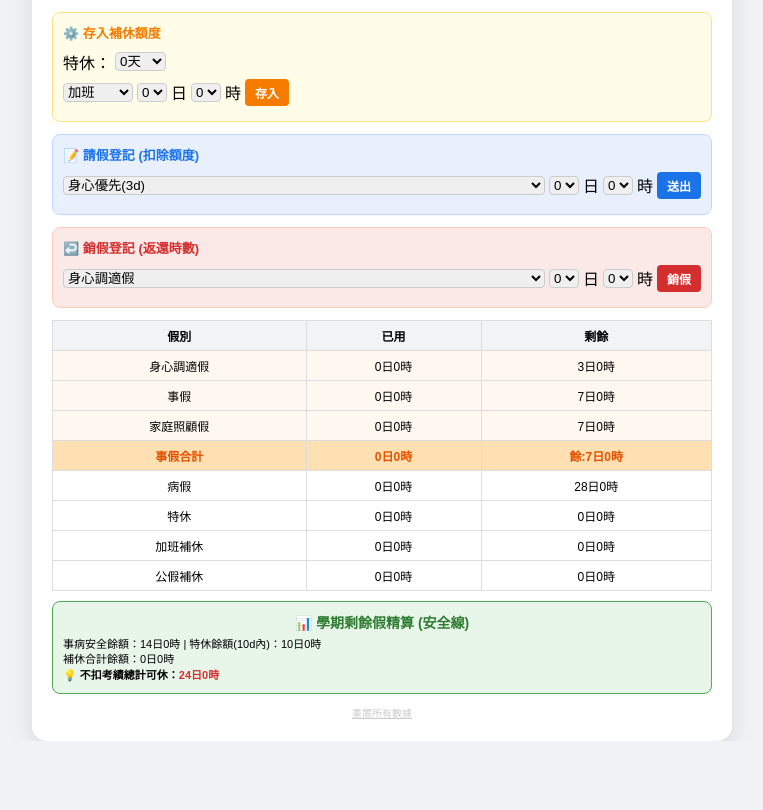
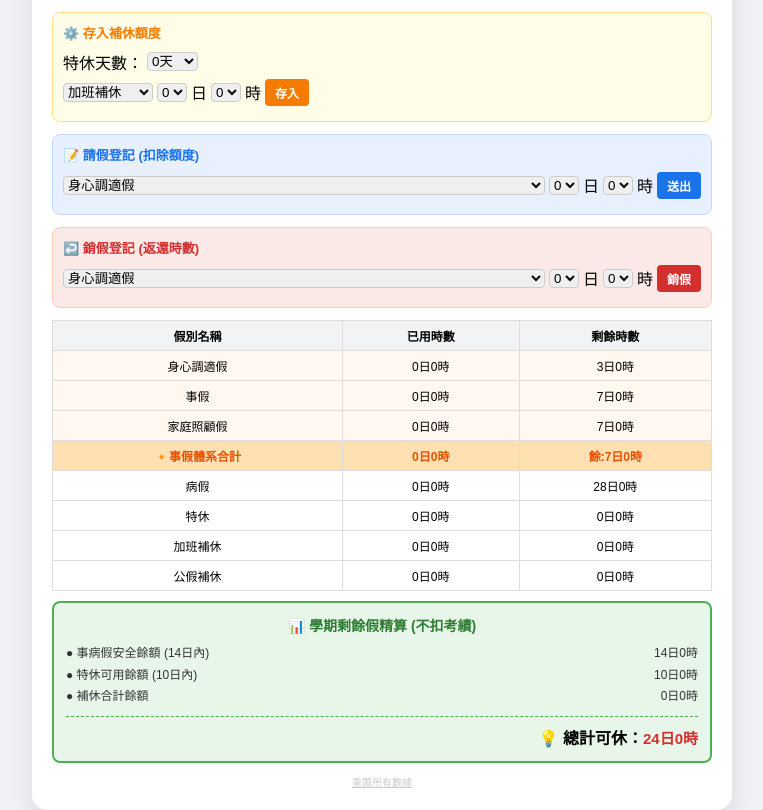
Before and after one commit to asdfzxcv0911/Teacher-leave-management1, a plain HTML site: page index.html in a window 1280 px wide. Shown: the part 90-900 px from the top of the page, without its empty margins (258-1021 px from the left). Before the commit the page ends 831 px from the top, so only its background shows below. Drawn offline with Linux system fonts and the light colour scheme.

Commit message:
Add files via upload

```diff
--- a/index.html
+++ b/index.html
@@ -44,9 +44,9 @@
         h2 { color: #202124; text-align: center; margin-bottom: 15px; border-bottom: 2px solid #eee; padding-bottom: 10px; }
 
         .section { padding: 10px; border-radius: 8px; margin-bottom: 12px; border: 1px solid #ddd; }
-        .setup-bg { background: #fffde7; border-color: #ffe082; } /* 存入補休-黃 */
-        .apply-bg { background: #e8f0fe; border-color: #c2d7ff; } /* 請假登記-藍 */
-        .cancel-bg { background: #fbe9e7; border-color: #ffccbc; } /* 銷假登記-紅 */
+        .setup-bg { background: #fffde7; border-color: #ffe082; } /* 存入補休 */
+        .apply-bg { background: #e8f0fe; border-color: #c2d7ff; } /* 請假登記 */
+        .cancel-bg { background: #fbe9e7; border-color: #ffccbc; } /* 銷假登記 */
 
         .section-title { font-weight: bold; margin-bottom: 8px; display: block; font-size: 13px; }
         .setup-row { display: flex; gap: 4px; align-items: center; margin-bottom: 5px; }
@@ -64,9 +64,10 @@
         .personal-group-row { background-color: #fff8f0 !important; }
         .personal-summary-row { background-color: #ffe0b2 !important; font-weight: bold; color: #e65100; }
 
-        .final-analysis-card { background-color: #e8f5e9; border: 1px solid #4caf50; padding: 10px; border-radius: 8px; margin-top: 10px; }
-        .analysis-title { color: #2e7d32; font-size: 14px; font-weight: bold; margin-bottom: 5px; display: block; text-align: center; }
-        .highlight-num { color: #d32f2f; font-weight: bold; }
+        .final-analysis-card { background-color: #e8f5e9; border: 2px solid #4caf50; padding: 12px; border-radius: 8px; margin-top: 10px; }
+        .analysis-title { color: #2e7d32; font-size: 14px; font-weight: bold; margin-bottom: 8px; display: block; text-align: center; }
+        .analysis-line { font-size: 12px; line-height: 1.8; color: #333; display: flex; justify-content: space-between; }
+        .highlight-num { color: #d32f2f; font-weight: bold; font-size: 15px; }
 
         .btn-reset { width: 100%; background: none; color: #ccc; border: none; cursor: pointer; margin-top: 10px; font-size: 10px; text-decoration: underline; }
     </style>
@@ -79,14 +80,17 @@
     <div class="section setup-bg">
         <span class="section-title" style="color:#f57c00;">⚙️ 存入補休額度</span>
         <div class="setup-row">
-            <label>特休：</label>
+            <label>特休天數：</label>
             <select id="annualLeaveInput" onchange="updateLimits()">
                 <option value="0">0天</option><option value="7">7天</option><option value="14">14天</option>
                 <option value="21">21天</option><option value="28">28天</option><option value="30">30天</option>
             </select>
         </div>
         <div class="setup-row">
-            <select id="compType" style="width:70px;"><option value="加班補休">加班</option><option value="公假補休">公假</option></select>
+            <select id="compType" style="width:90px;">
+                <option value="加班補休">加班補休</option>
+                <option value="公假補休">公假補休</option>
+            </select>
             <select id="addDays"></select>日
             <select id="addHours"></select>時
             <button class="btn btn-add" onclick="addCompLimit()">存入</button>
@@ -97,10 +101,13 @@
         <span class="section-title" style="color:#1a73e8;">📝 請假登記 (扣除額度)</span>
         <div class="setup-row">
             <select id="leaveType" style="flex-grow:1;">
-                <option value="身心調適假">身心優先(3d)</option>
-                <option value="事假">事假</option><option value="家庭照顧假">家照</option>
-                <option value="病假">病假</option><option value="特休">特休</option>
-                <option value="加班補休">加補</option><option value="公假補休">公補</option>
+                <option value="身心調適假">身心調適假</option>
+                <option value="事假">事假</option>
+                <option value="家庭照顧假">家庭照顧假</option>
+                <option value="病假">病假</option>
+                <option value="特休">特休</option>
+                <option value="加班補休">加班補休</option>
+                <option value="公假補休">公假補休</option>
             </select>
             <select id="leaveDays"></select>日
             <select id="leaveHours"></select>時
@@ -113,9 +120,12 @@
         <div class="setup-row">
             <select id="cancelType" style="flex-grow:1;">
                 <option value="身心調適假">身心調適假</option>
-                <option value="事假">事假</option><option value="家庭照顧假">家庭照顧假</option>
-                <option value="病假">病假</option><option value="特休">特休</option>
-                <option value="加班補休">加班補休</option><option value="公假補休">公假補休</option>
+                <option value="事假">事假</option>
+                <option value="家庭照顧假">家庭照顧假</option>
+                <option value="病假">病假</option>
+                <option value="特休">特休</option>
+                <option value="加班補休">加班補休</option>
+                <option value="公假補休">公假補休</option>
             </select>
             <select id="cancelDays"></select>日
             <select id="cancelHours"></select>時
@@ -145,7 +155,7 @@
         });
     }
 
-    let state = JSON.parse(localStorage.getItem('teacher_leave_v7')) || {
+    let state = JSON.parse(localStorage.getItem('teacher_leave_v8')) || {
         limits: { "身心調適假": 24, "事假": 56, "家庭照顧假": 56, "病假": 224, "特休": 0, "加班補休": 0, "公假補休": 0 },
         used: { "身心調適假": 0, "事假": 0, "家庭照顧假": 0, "病假": 0, "特休": 0, "加班補休": 0, "公假補休": 0 },
         settings: { annualDays: "0" }
@@ -162,7 +172,7 @@
         let h = parseInt(document.getElementById('addHours').value);
         state.limits[type] += (d * 8 + h);
         updateView();
-        alert("已存入額度");
+        alert("已成功存入額度");
     }
 
     function updateLimits() {
@@ -173,10 +183,10 @@
     }
 
     function updateView() {
-        localStorage.setItem('teacher_leave_v7', JSON.stringify(state));
+        localStorage.setItem('teacher_leave_v8', JSON.stringify(state));
         document.getElementById('annualLeaveInput').value = state.settings.annualDays;
 
-        let html = `<table><tr><th>假別</th><th>已用</th><th>剩餘</th></tr>`;
+        let html = `<table><tr><th>假別名稱</th><th>已用時數</th><th>剩餘時數</th></tr>`;
         const keys = ["身心調適假", "事假", "家庭照顧假", "病假", "特休", "加班補休", "公假補休"];
 
         keys.forEach(key => {
@@ -185,46 +195,46 @@
             html += `<tr ${rowClass}><td>${key}</td><td>${formatTime(state.used[key])}</td><td>${formatTime(state.limits[key] - state.used[key])}</td></tr>`;
             if (key === "家庭照顧假") {
                 let pUsed = state.used["事假"] + state.used["身心調適假"] + state.used["家庭照顧假"];
-                html += `<tr class="personal-summary-row"><td>事假合計</td><td>${formatTime(pUsed)}</td><td>餘:${formatTime(56 - pUsed)}</td></tr>`;
+                html += `<tr class="personal-summary-row"><td>🔸事假體系合計</td><td>${formatTime(pUsed)}</td><td>餘:${formatTime(56 - pUsed)}</td></tr>`;
             }
         });
         document.getElementById('statusTable').innerHTML = html + `</table>`;
 
-        // 考績精算
+        // --- 核心精算三行呈現邏輯 ---
         let pUsed = state.used["事假"] + state.used["身心調適假"] + state.used["家庭照顧假"];
-        let safetyRem = Math.max(0, 112 - (pUsed + state.used["病假"]));
-        let specRem = Math.max(0, 80 - state.used["特休"]);
-        let compRem = (state.limits["加班補休"] - state.used["加班補休"]) + (state.limits["公假補休"] - state.used["公假補休"]);
+        let safetyRem = Math.max(0, 112 - (pUsed + state.used["病假"])); // 事病安全線 (14d)
+        let specRem = Math.max(0, 80 - state.used["特休"]);             // 特休限制線 (10d)
+        let compRem = (state.limits["加班補休"] - state.used["加班補休"]) + (state.limits["公假補休"] - state.used["公假補休"]); // 補休
 
         document.getElementById('analysisPanel').innerHTML = `
-            <span class="analysis-title">📊 學期剩餘假精算 (安全線)</span>
-            <div style="font-size:11px; line-height:1.4;">
-                事病安全餘額：${formatTime(safetyRem)} | 特休餘額(10d內)：${formatTime(specRem)}<br>
-                補休合計餘額：${formatTime(compRem)}<br>
-                <strong>💡 不扣考績總計可休：<span class="highlight-num">${formatTime(safetyRem + specRem + compRem)}</span></strong>
+            <span class="analysis-title">📊 學期剩餘假精算 (不扣考績)</span>
+            <div class="analysis-line"><span>● 事病假安全餘額 (14日內)</span> <span>${formatTime(safetyRem)}</span></div>
+            <div class="analysis-line"><span>● 特休可用餘額 (10日內)</span> <span>${formatTime(specRem)}</span></div>
+            <div class="analysis-line"><span>● 補休合計餘額</span> <span>${formatTime(compRem)}</span></div>
+            <div style="margin-top:8px; border-top:1px dashed #4caf50; padding-top:8px; text-align:right;">
+                <strong>💡 總計可休：<span class="highlight-num">${formatTime(safetyRem + specRem + compRem)}</span></strong>
             </div>
         `;
     }
 
-    // 請假登記
     function applyLeave() {
         let type = document.getElementById('leaveType').value;
         let d = parseInt(document.getElementById('leaveDays').value);
         let h = parseInt(document.getElementById('leaveHours').value);
         let total = (d * 8) + h;
         if (total <= 0) return;
-        if (state.used[type] + total > state.limits[type]) return alert("超過該假別上限");
+        if (state.used[type] + total > state.limits[type]) return alert("錯誤：申請時數超過該假別上限！");
 
         // 限制檢核
-        let tempPersonal = (state.used["事假"] + state.used["身心調適假"] + state.used["家庭照顧假"]) + (["事假", "身心調適假", "家庭照顧假"].includes(type) ? total : 0);
-        if (tempPersonal > 56) return alert("事假體系不可超過 7 日");
+        let currentPersonal = state.used["事假"] + state.used["身心調適假"] + state.used["家庭照顧假"];
+        let nextPersonal = currentPersonal + (["事假", "身心調適假", "家庭照顧假"].includes(type) ? total : 0);
+        if (nextPersonal > 56) return alert("錯誤：事假體系（含身心、家照）合計不可超過 7 日！");
 
         state.used[type] += total;
         updateView();
         alert("請假登記成功");
     }
 
-    // 銷假登記 (關鍵新增)
     function cancelLeave() {
         let type = document.getElementById('cancelType').value;
         let d = parseInt(document.getElementById('cancelDays').value);
@@ -233,8 +243,8 @@
         if (total <= 0) return;
 
         if (state.used[type] - total < 0) {
-            alert("銷假時數不可超過已使用時數，系統已自動歸零。");
             state.used[type] = 0;
+            alert("銷假時數超過已用時數，已歸零。");
         } else {
             state.used[type] -= total;
             alert("銷假成功，時數已返還。");
@@ -242,7 +252,7 @@
         updateView();
     }
 
-    function resetData() { if(confirm("確定重置？所有紀錄將消失。")) { localStorage.clear(); location.reload(); } }
+    function resetData() { if(confirm("確定要重置嗎？這將清空所有存檔紀錄！")) { localStorage.clear(); location.reload(); } }
 
     initDropdowns();
     updateView();
```
